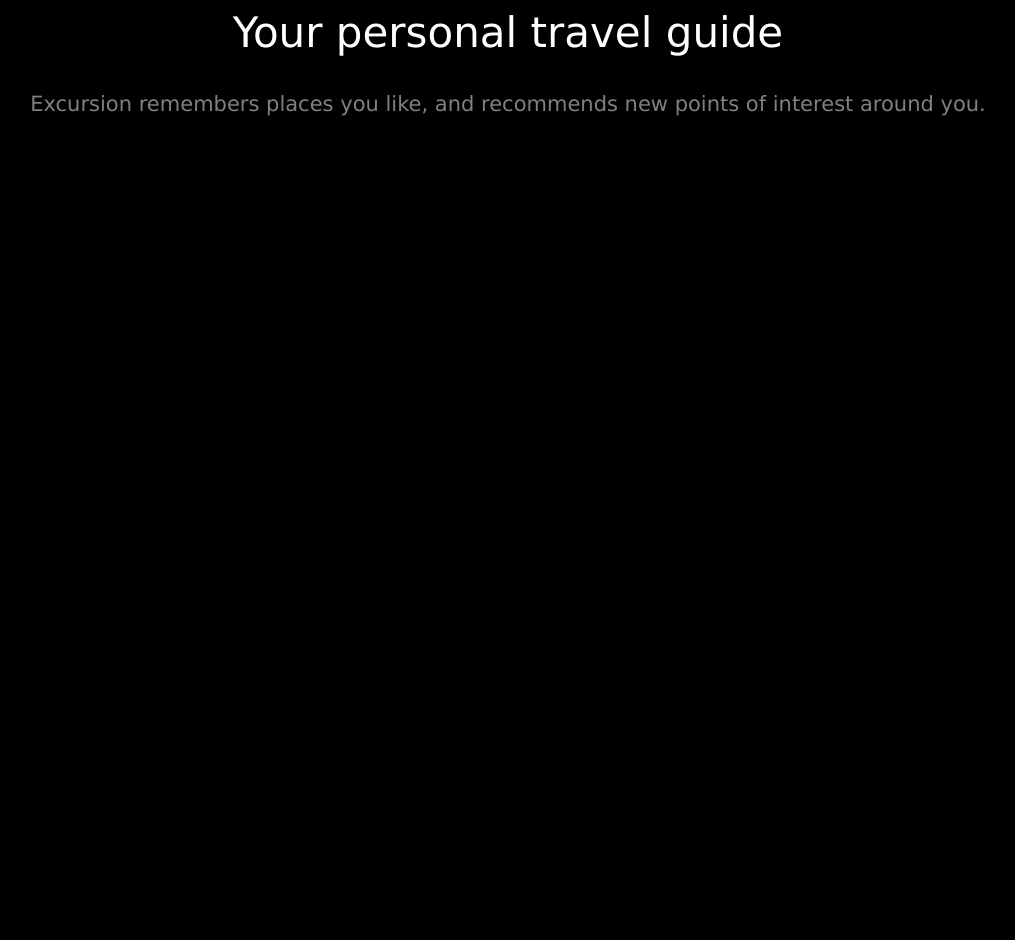
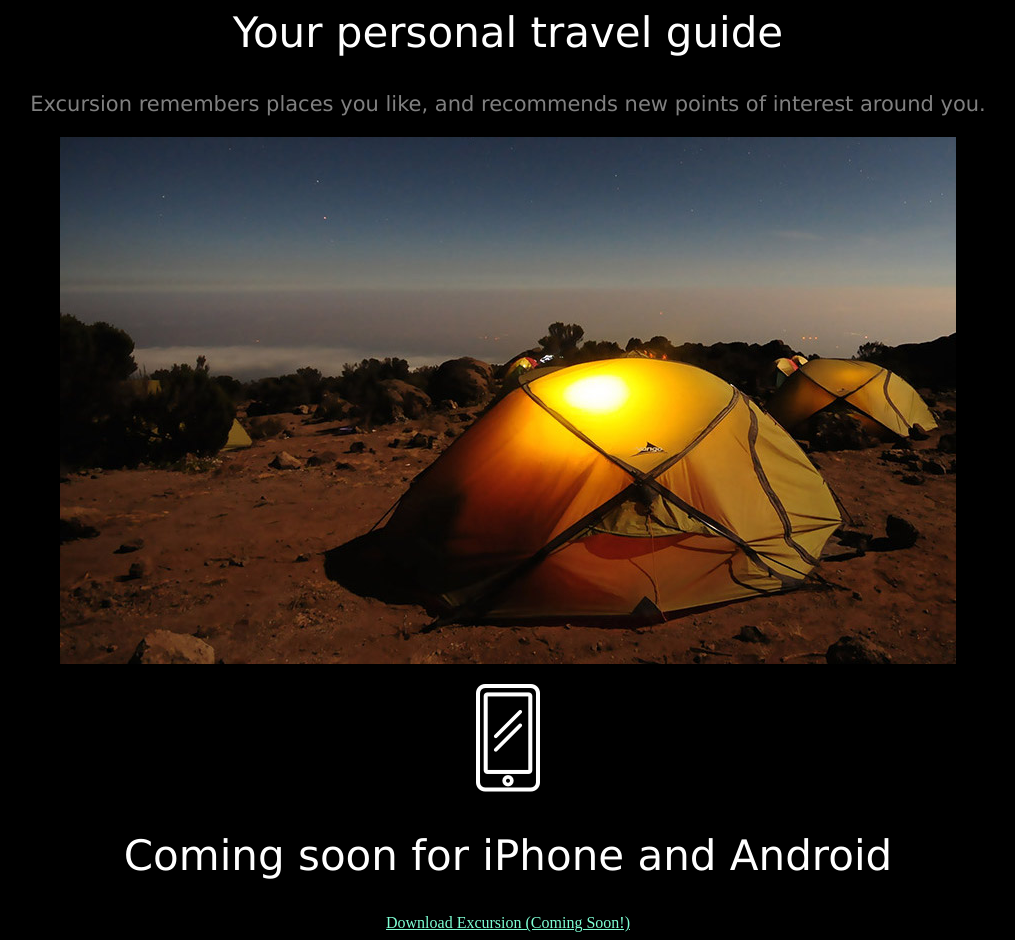
Before and after one commit to Lugnut-McW/cc_excursion, a plain HTML site: page index.html in a window 1280 px wide. Shown: the part 340-1280 px from the top of the page, without its empty margins (132-1147 px from the left). Before the commit the page ends 800 px from the top, so only its background shows below. Drawn offline with Linux system fonts and the light colour scheme.

Commit message:
Add the final images and text

```diff
--- a/index.html
+++ b/index.html
@@ -17,7 +17,15 @@
             </div>
             <div>
                 <h2 class="big-text">Your personal travel guide</h2>
-                <p class="detail">Excursion remembers places you like, and recommends new points of interest around you.</p>
+                    <p class="detail">Excursion remembers places you like, and recommends new points of interest around you.</p>
+                    <p>
+                        <img src="resources/images/camp.jpg">
+                    </p>
+                    <p>
+                        <img src="resources/images/phone.png">
+                    </p>
+                <h2 class="big-text">Coming soon for iPhone and Android</h2>
+                    <a id="download" href="#">Download Excursion (Coming Soon!)</a>
             </div>
         </body>
     </html>
```
